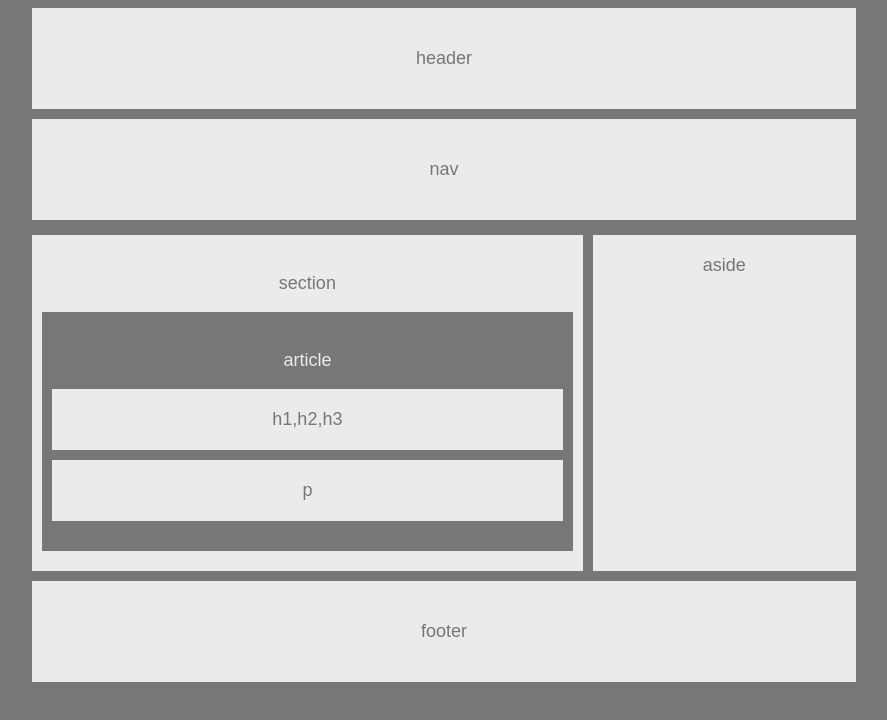
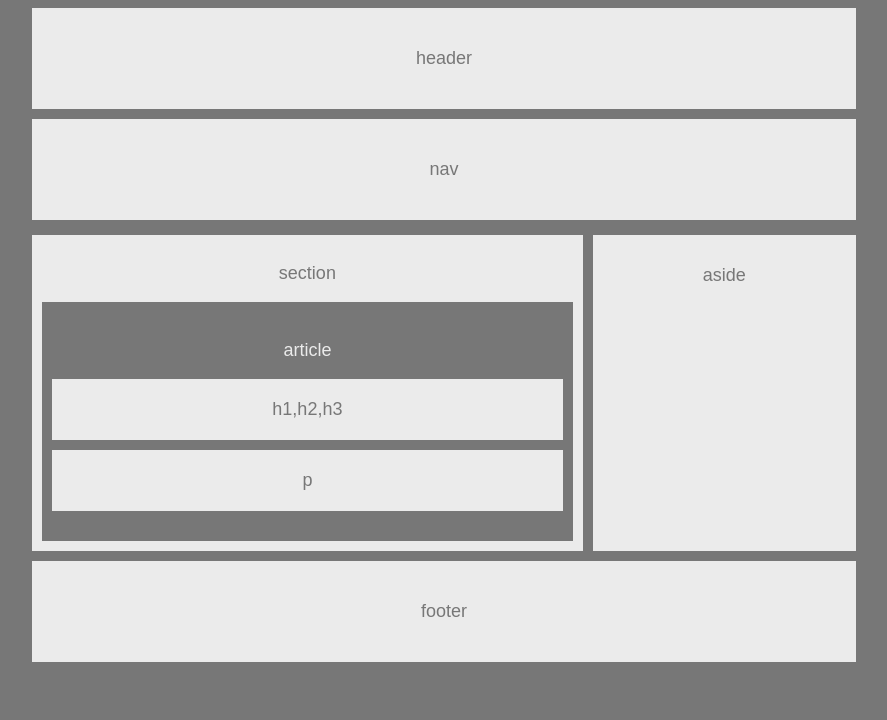
Before and after one commit to b3n0h/HW-Wireframe, a plain HTML site: page index.html in a window 1280 px wide. Shown: the whole page, without its empty margins (196-1083 px from the left). Drawn offline with Linux system fonts and the light colour scheme.

Commit message:
fixed padding

```diff
--- a/style.css
+++ b/style.css
@@ -41,7 +41,7 @@ body {
   grid-column-end: 4;
   grid-row-start: 5;
   grid-row-end: 6;
-  padding: 20px 10px 20px 10px
+  padding: 10px 10px 10px 10px;
 
 }
 
@@ -53,7 +53,7 @@ body {
   grid-column-end: 5;
   grid-row-start: 5;
   grid-row-end: 11;
-  padding: 20px 0px 20px 0px;
+  padding: 30px 0px 20px 0px;
   margin-left: 10px;
 
 }
```
